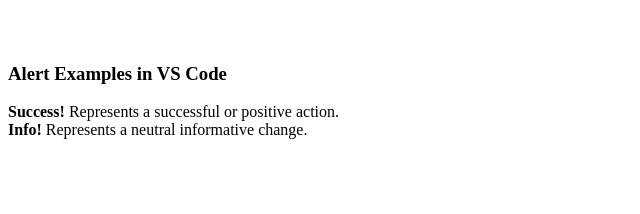
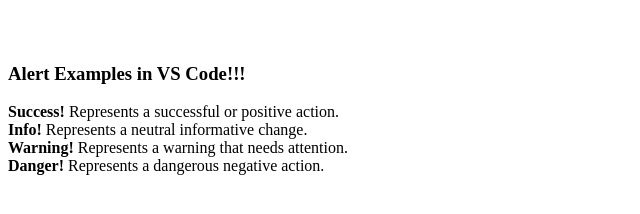
Before and after one commit to colinsherriff/GitTest, a plain HTML site: page index.html in a window 1280 px wide. Shown: the whole page, without its empty margins (0-640 px from the left). Drawn offline with Linux system fonts and the light colour scheme.

Commit message:
added fearures

```diff
--- a/index.html
+++ b/index.html
@@ -4,13 +4,15 @@
     <meta charset="UTF-8">
     <meta http-equiv="X-UA-Compatible" content="IE=edge">
     <meta name="viewport" content="width=device-width, initial-scale=1.0">
-    <title>Document</title>
+    <title>Alert Examples!!!</title>
 </head>
 <br>
 
 
-    <h3>Alert Examples in VS Code</h3>
+    <h3>Alert Examples in VS Code!!!</h3>
     <strong>Success!</strong> Represents a successful or positive action.</br>
     <strong>Info!</strong> Represents a neutral informative change.</br>
+    <strong>Warning!</strong> Represents a warning that needs attention.</br>
+    <strong>Danger!</strong> Represents a dangerous negative action.</br>
 </body>
 </html>
```
